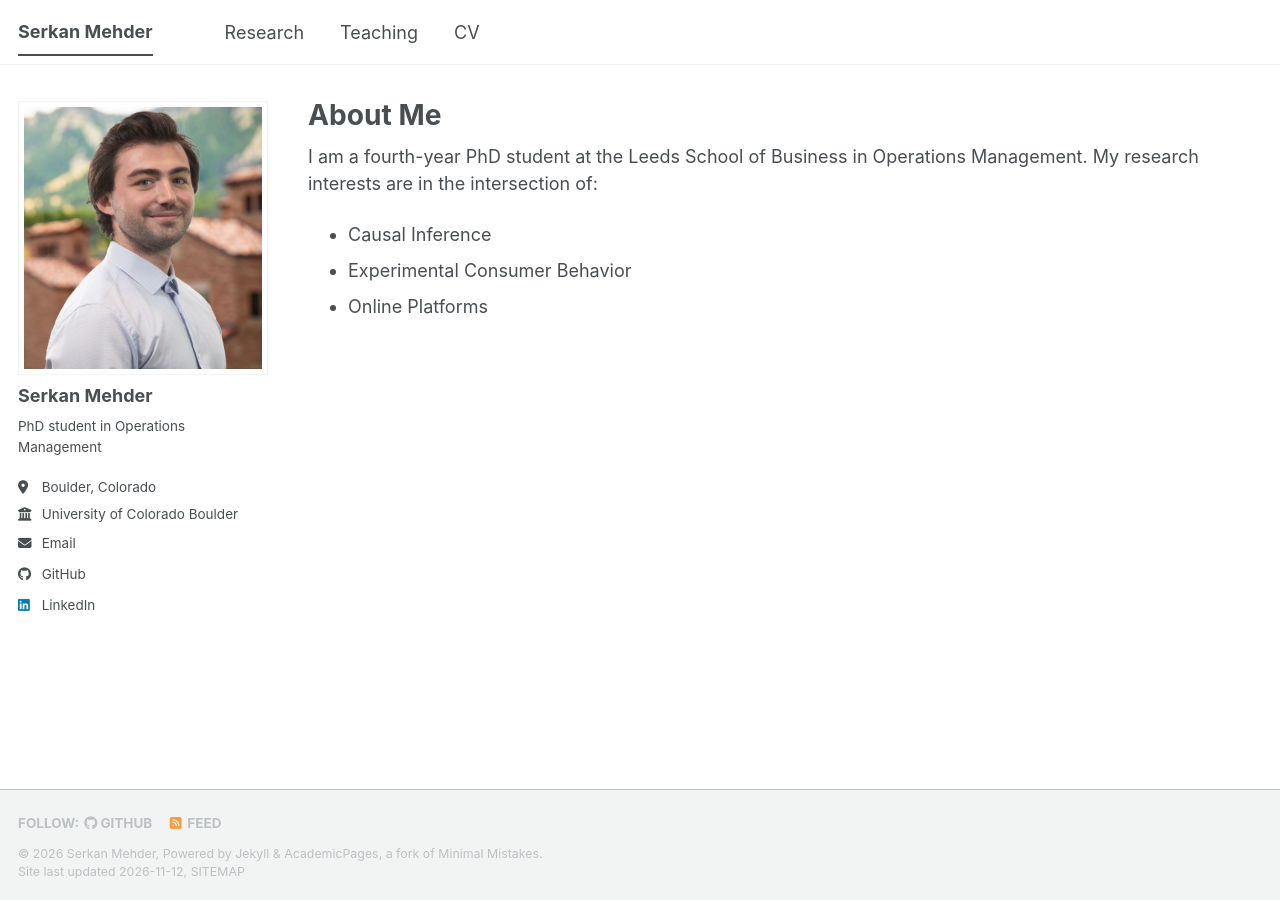
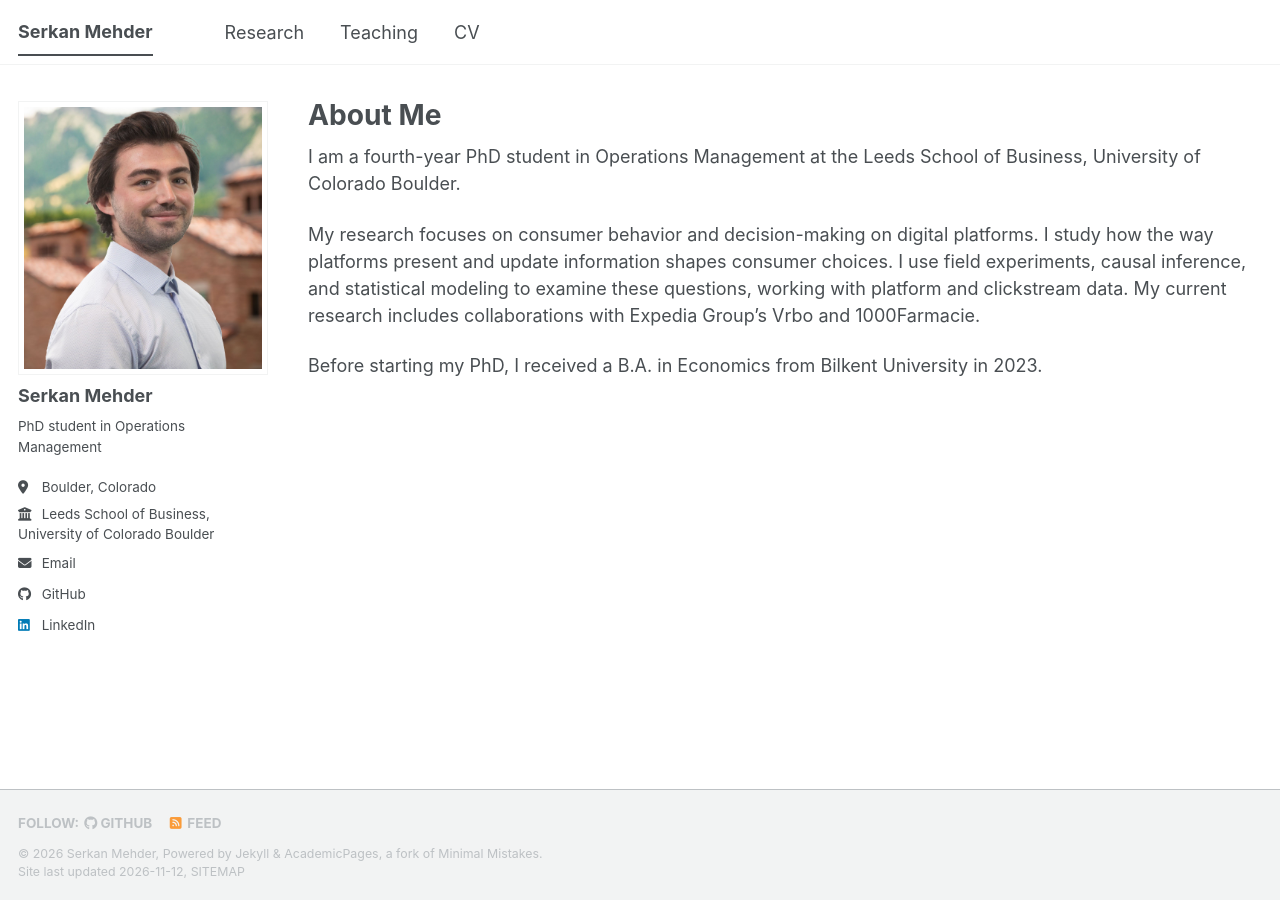
Before and after one commit to serkanmehder/serkanmehder.github.io, a Jekyll site: the page built from _pages/about.md, in a window 1280 px wide. Built offline with Jekyll 4.4.1, drawn with Linux system fonts in a browser that asks for light colours; a script bundle is joined from its source files by our own code; a script that is not in the unit is left out.

Commit message:
Update biography and affiliation and enlarge class photo album

```diff
--- a/_config.yml
+++ b/_config.yml
@@ -26,7 +26,7 @@ author:
   name: "Serkan Mehder"
   bio: "PhD student in Operations Management"
   location: "Boulder, Colorado"
-  employer: "University of Colorado Boulder"
+  employer: "Leeds School of Business, University of Colorado Boulder"
   email: "serkan.mehder@colorado.edu"
   github: "serkanmehder"
   linkedin: "serkanmehder"
--- a/_includes/author-profile.html
+++ b/_includes/author-profile.html
@@ -28,7 +28,7 @@
         <li class="author__desktop"><i class="fas fa-fw fa-location-dot icon-pad-right" aria-hidden="true"></i>{{ author.location }}</li>
       {% endif %}
       {% if author.employer %}
-        <li class="author__desktop"><i class="fas fa-fw fa-building-columns icon-pad-right" aria-hidden="true"></i>{{ author.employer }}</li>
+        <li class="author__desktop author__employer"><i class="fas fa-fw fa-building-columns icon-pad-right" aria-hidden="true"></i>{{ author.employer }}</li>
       {% endif %}
       {% if author.uri %}
         <li><a href="{{ author.uri }}"><i class="fas fa-fw fa-link icon-pad-right" aria-hidden="true"></i>{{ site.data.ui-text[site.locale].website_label | default: "Website" }}</a></li>
--- a/_pages/about.md
+++ b/_pages/about.md
@@ -10,8 +10,8 @@ redirect_from:
   - /about.html
 ---
 
-I am a fourth-year PhD student at the Leeds School of Business in Operations Management. My research interests are in the intersection of:
+I am a fourth-year PhD student in Operations Management at the Leeds School of Business, University of Colorado Boulder.
 
-- Causal Inference
-- Experimental Consumer Behavior
-- Online Platforms
+My research focuses on consumer behavior and decision-making on digital platforms. I study how the way platforms present and update information shapes consumer choices. I use field experiments, causal inference, and statistical modeling to examine these questions, working with platform and clickstream data. My current research includes collaborations with Expedia Group’s Vrbo and 1000Farmacie.
+
+Before starting my PhD, I received a B.A. in Economics from Bilkent University in 2023.
--- a/_sass/layout/_sidebar.scss
+++ b/_sass/layout/_sidebar.scss
@@ -310,6 +310,10 @@
     white-space: nowrap;
   }
 
+  .author__employer {
+    white-space: normal;
+  }
+
   a {
     display: block;
     margin-bottom: 5px;
--- a/assets/css/photo-album.css
+++ b/assets/css/photo-album.css
@@ -1,6 +1,6 @@
 .photo-album {
   width: 100%;
-  max-width: 560px;
+  max-width: 840px;
   margin: 1.25rem 0 2rem;
 }
 
@@ -30,7 +30,7 @@
   display: block;
   width: 100%;
   height: 100%;
-  max-height: 374px;
+  max-height: 560px;
   object-fit: contain;
 }
 
```
